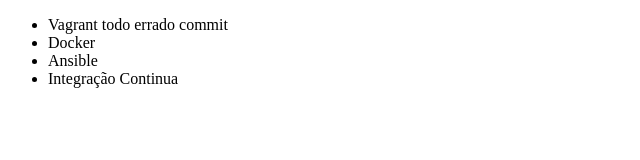
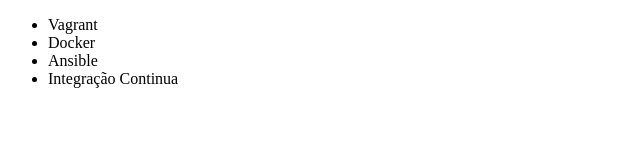
Before and after one commit to carlossantosdf/Alura_Git_GitHub, a plain HTML site: page controle&compartilhe_codigos/index.html in a window 1280 px wide. Shown: the whole page, without its empty margins (0-640 px from the left). Drawn offline with Linux system fonts and the light colour scheme.

Commit message:
Revert "alterando codigo para reverter"
This reverts commit f5683e3d4bb28fc7f69ac508549591aa74842615.

```diff
--- a/controle&compartilhe_codigos/index.html
+++ b/controle&compartilhe_codigos/index.html
@@ -6,7 +6,7 @@
 </head>
 <body>
     <ul>
-        <li>Vagrant todo errado commit</li>
+        <li>Vagrant</li>
         <li>Docker</li>
         <li>Ansible</li>
         <li>Integração Continua</li>
```
